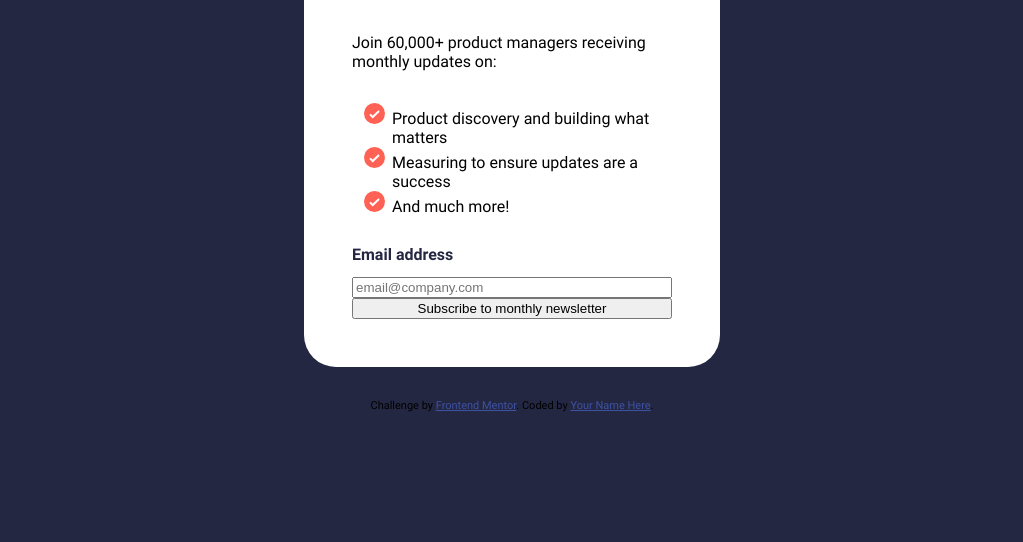
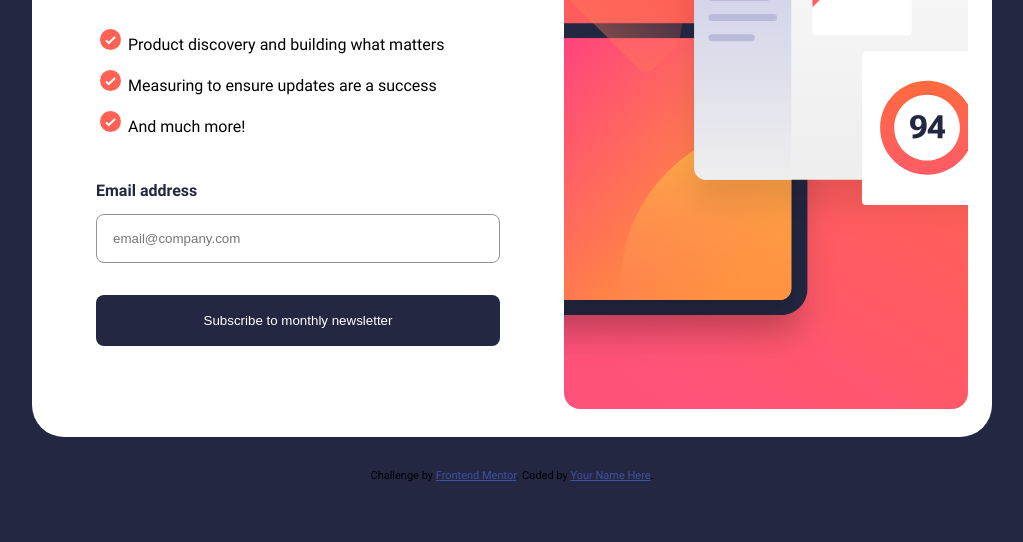
Before and after one commit to JeydenJ/NewsLetter, a plain HTML site: page index.html in a window 1280 px wide. Shown: the part 274-816 px from the top of the page, without its empty margins (128-1151 px from the left). Drawn offline with Linux system fonts and the light colour scheme.

Commit message:
added stay updated page frontend desktop

```diff
--- a/index.html
+++ b/index.html
@@ -10,8 +10,14 @@
 </head>
 <body>
   <form id="stayUpdatedCard" onsubmit="showSecondCard(event)">
+    <div class="image-container">
+    <img src="/assets/images/illustration-sign-up-desktop.svg"
+    alt="">
+  </div>
+  <div class="content-container">
     <h2 id="stay-updated-header">Stay updated!</h2>
       <p>Join 60,000+ product managers receiving monthly updates on:</p>
+
       <ul>
         <li>Product discovery and building what matters</li>
         <li>Measuring to ensure updates are a success</li>
@@ -21,6 +27,7 @@
         <input placeholder="email@company.com" id="userEmail"></input>
 
         <button type="submit" id="subscribe-button">Subscribe to monthly newsletter</button>
+    </div>
   </form>
 
   <div id="thankYouCard" class="hidden">
--- a/style.css
+++ b/style.css
@@ -17,6 +17,7 @@
 }
 body{
     font-family: var(--Roboto-Regular);
+    font-size: 1rem;
     display: flex;
     justify-content: center;
     align-items: center;
@@ -24,24 +25,62 @@ body{
     flex-direction: column;
     background-color: var(--Dark-Slate-Grey);
 }
-#stayUpdatedCard{
-    display: flex;
-    max-width: 20rem;
-    padding: 3rem;
-    border-radius: 2rem;
-    position: relative;
-    flex-direction: column;
-    background-color: var(--White);
-}
-
 h2{
-
     color: var(--Dark-Slate-Grey);
     font-family: var(--Roboto-Bold);
 }
+input{
+    padding: 1rem;
+    border-radius: 0.5rem;
+    border: solid;
+    border-color: var(--Grey);
+    border-width: 0.1rem;
+}
+button{
+    margin-top: 2rem;
+    padding: 1rem;
+    border-radius: 0.5rem;
+    border-color: transparent;
+    color: var(--White);
+    background-color: var(--Dark-Slate-Grey);
+}
+button:hover {
+    cursor: pointer;
+}
+
+
+.image-container{
+    flex: 1;
+    padding: 1.5rem 1.5rem 1.5rem 0rem;
+
+}
+.image-container img {
+    width: 100%;
+    height: 100%;
+    object-fit: cover;
+  }
+.content-container{
+    flex: 1;
+    padding-left: 4rem;
+    padding-right: 4rem;
+    display: flex;
+    flex-direction: column;
+    justify-content: center;
+
+}
+
+#stayUpdatedCard{
+    display: flex;
+    flex-direction: row-reverse;
+    align-items: center;
+    width: 60rem;
+    background-color: var(--White);
+    border-radius: 2rem;
+
+}
 #stay-updated-header{
-
-    font-size: 2.5rem;
+    margin: 0;
+    font-size: 3.5rem;
 }
 #email-header{
     font-size: 1rem;
@@ -53,8 +92,12 @@ h2{
 #thankYouCard.hidden{
     display: none;
 }
+ul{
+    padding-left: 2rem;
+}
 li{
     list-style-image: url("/assets/images/icon-list.svg");
+    margin-bottom: 1rem;
 }
 
 .hidden{
```
